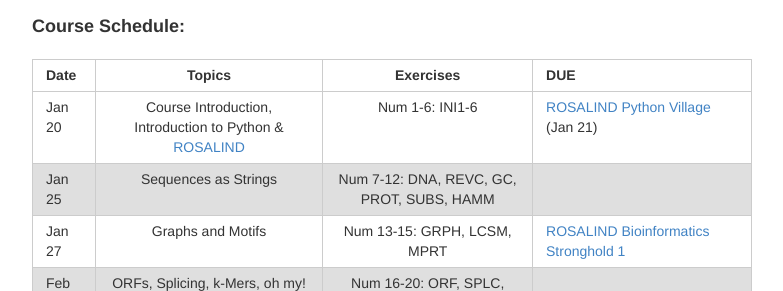
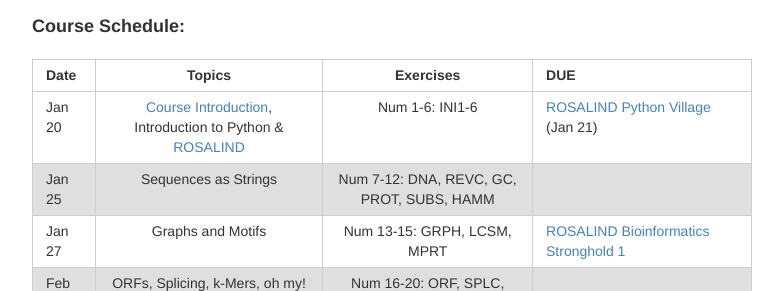
Before and after one commit to hwheeler01/CompBio, a Jekyll site: the page built from syllabus.md, in a window 1280 px wide and 900 px high, scrolled down 2633 px. Shown: the part 161-452 px from the top of the window, without its empty margins (248-1031 px from the left). Built offline with Jekyll 4.4.1, drawn with Linux system fonts in a browser that asks for light colours; Markdown is read by kramdown in place of the engine named in the settings; part of the change alters nothing that is shown.

```diff
--- a/syllabus.md
+++ b/syllabus.md
@@ -115,7 +115,7 @@ Course grades are assigned according to the following scale:<br>
 
 | **Date**      | **Topics**    | **Exercises** | **DUE** |
 | ------------- |:-------------:| :-----:|---|
-|Jan 20|Course Introduction, Introduction to Python & <a href="http://hwheeler01.github.io/CompBio/assignments/#rosalind">ROSALIND</a> |Num 1-6: INI1-6|<a href="http://rosalind.info/classes/254/">ROSALIND Python Village</a> (Jan 21)|
+|Jan 20|<a href="http://hwheeler01.github.io/CompBio/introlecture.pdf">Course Introduction</a>, Introduction to Python & <a href="http://hwheeler01.github.io/CompBio/assignments/#rosalind">ROSALIND</a> |Num 1-6: INI1-6|<a href="http://rosalind.info/classes/254/">ROSALIND Python Village</a> (Jan 21)|
 |Jan 25|Sequences as Strings |Num 7-12: DNA, REVC, GC, PROT, SUBS, HAMM | |
 |Jan 27|Graphs and Motifs |Num 13-15: GRPH, LCSM, MPRT |<a href="http://rosalind.info/classes/254/">ROSALIND Bioinformatics Stronghold 1</a> |
 |Feb 1|ORFs, Splicing, k-Mers, oh my! | Num 16-20: ORF, SPLC, TRAN, LONG, KMER | |
```
Also changed, not shown: 1 other file.
